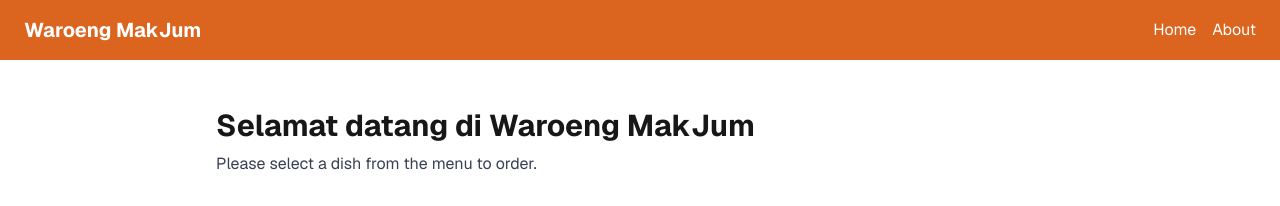
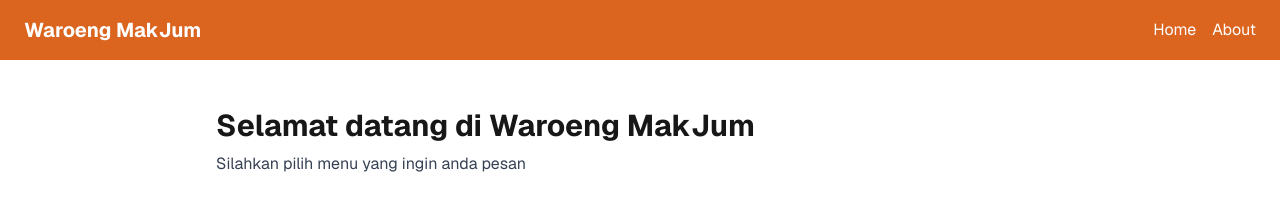
Before and after one commit to Mikoseptap/ProjekPBS-ASP, a Next.js app: page / in a window 1280 px wide. Shown: the top 206 px of the page. Built offline with nearby package versions, Linux system fonts and the light colour scheme.

Commit message:
rastomi: mengubah text dibawah welcome yang sudah diubah menjadi lebih menarik

```diff
--- a/app/page.tsx
+++ b/app/page.tsx
@@ -13,7 +13,7 @@ export default function Home() {
       {/* Content */}
       <section className="max-w-4xl mx-auto py-12 px-6">
         <h2 className="text-3xl font-bold mb-2">Selamat datang di Waroeng MakJum</h2>
-        <p className="text-gray-700 mb-8">Please select a dish from the menu to order.</p>
+        <p className="text-gray-700 mb-8">Silahkan pilih menu yang ingin anda pesan</p>
 
         {/* Menu Grid */}
         <div className="grid grid-cols-2 gap-6 text-orange-400">
```
